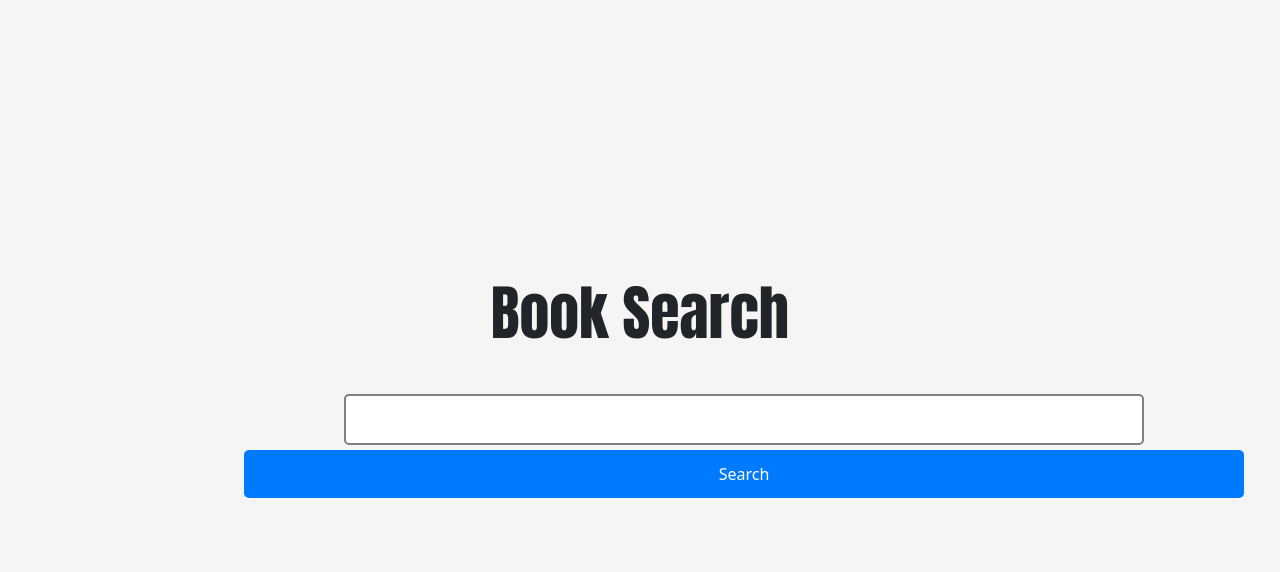
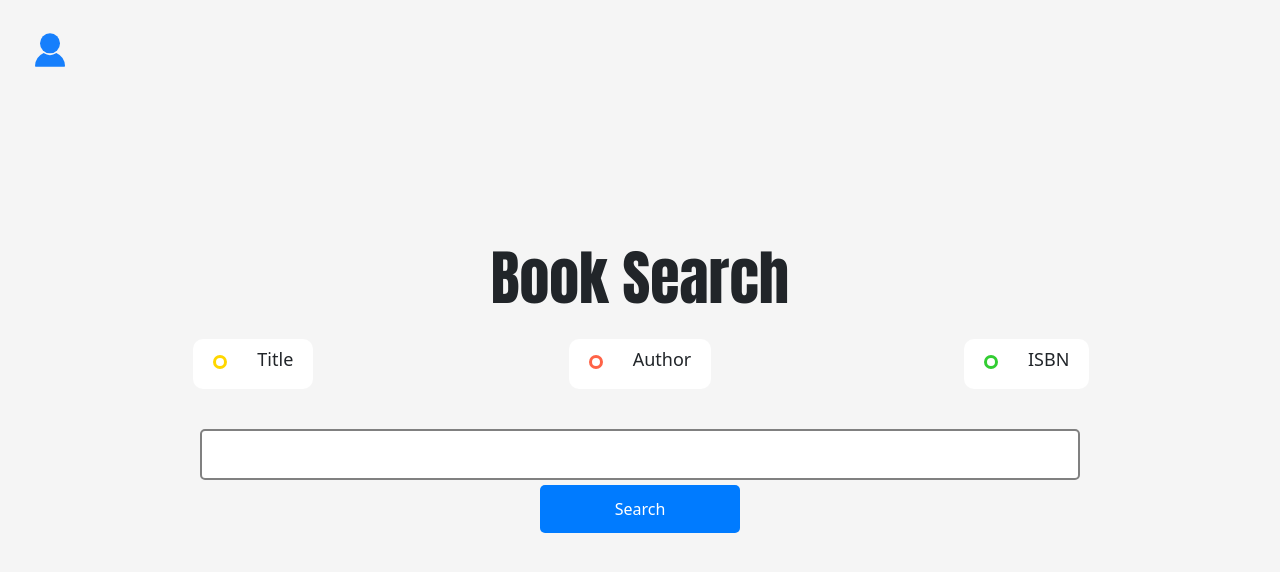
Before and after one commit to MingyuanRen/WaterlooLibrary, a React (Create React App) app in the folder frontend/: page /search in a window 1280 px wide. Shown: the top 572 px of the page. Built offline with nearby package versions, Linux system fonts and the light colour scheme.

Commit message:
Add filters for search results

```diff
--- a/frontend/src/App.js
+++ b/frontend/src/App.js
@@ -6,7 +6,6 @@ import { Home } from './components/Home';
 import { HomePage } from './components/HomePage';
 import { AdminHome } from './components/AdminHome';
 import { SearchPage } from './components/SearchPage';
-// import { BookResults } from './components/BookResults';
 import { BookDetails } from './components/BookDetails';
 import React, { useState } from 'react';
 import { UserContext } from './UserContext';
@@ -34,7 +33,6 @@ const App = () => {
           <Route path="/home" element={<Home />} />
           <Route path="/admin-home" element={<AdminHome />} />
           <Route path="/search" element={<SearchPage />} />
-          {/* <Route path="/book-results" element={<BookResults />} /> */}
           <Route path="/books/:isbn" element={<BookDetails />} />
           <Route path="/user-home" element={<UserHome />} />
           <Route path="/user-profile" element={<UserProfile />} />
--- a/frontend/src/components/BookDetails.js
+++ b/frontend/src/components/BookDetails.js
@@ -1,13 +1,17 @@
-import React from 'react';
+import React, { useEffect, useState } from 'react';
 import axios from 'axios';
 import {useLocation} from 'react-router-dom';
 import './BookDetails.css';
 
 export const BookDetails = () => {
-    const location = useLocation()
+    const location = useLocation();
+    const [user, setUser] = useState(null);
 
     let book = location.state.book
-    const user = {"uid": 2}
+    useEffect(() => {
+        // Get user from location state and set it to state
+        setUser(location.state.user);
+      }, [location]);
 
     const handleBorrow = async (e) => {
         e.preventDefault();
--- a/frontend/src/components/Login.jsx
+++ b/frontend/src/components/Login.jsx
@@ -38,7 +38,7 @@ export const Login = () => {
         if (res.data.is_admin) {
           navigate('/admin-home', { state: { user: userDetails.data } }); // redirect to admin home page
         } else {
-          navigate('/user-home', { state: { user: userDetails.data } }); // redirect to user home page
+          navigate('/search', { state: { user: userDetails.data } }); // redirect to search page
         }
       }
     } catch (error) {
--- a/frontend/src/components/SearchPage.css
+++ b/frontend/src/components/SearchPage.css
@@ -27,11 +27,12 @@
     padding: 20px;
     font-size: 18px;
     float: left;
-    width: 80%;
+    width: 100%;
   }
 
   .search-container>form {
-    width: 1000px;
+    display: flex;
+    width: 1100px;
   }
 
 
@@ -39,7 +40,7 @@
     border:2px solid gray;
     outline:none;
     font:14px/30px;
-    padding-left: 10px;
+    padding-left: 5px;
     padding-top: 10px;
     padding-bottom: 10px;
     width: 80%;
@@ -59,24 +60,41 @@
     padding: 12px 10px 12px 10px;
     cursor: pointer;
     font:14px/34px;
+    margin-left: 5px;
+    width: 200px;
   }
 
   .search-results {
     list-style: none;
     padding: 0;
     width: max-content;
+    align-items: center;
   }
 
   .search-results>tr>td {
-    padding: 5px;
+    padding: 10px;
   }
 
   .search-results li a {
     color: #333;
     text-decoration: none;
     font-size: 16px;
+
   }
 
   .search-results li a:hover {
     text-decoration: underline;
   }
+
+  .filters {
+    display: grid;
+    grid-template-columns: repeat(3, 1fr);
+    gap: 20px;
+  }
+
+  @media only screen and (max-width: 650px) {
+    .filters {
+      grid-template-columns: 1fr;
+      gap: 0;
+    }
+  }
--- a/frontend/src/components/SearchPage.js
+++ b/frontend/src/components/SearchPage.js
@@ -1,17 +1,20 @@
-import React, { useState } from 'react';
-import axios from 'axios';
-import './SearchPage.css';
-import { useNavigate } from 'react-router-dom';
+import React, { useState } from "react";
+import axios from "axios";
+import "./SearchPage.css";
+import { Link } from "react-router-dom";
+import { Filter, UserIcon } from "./filter.jsx";
+import { motion, AnimatePresence } from "framer-motion";
 
 export const SearchPage = () => {
-    const navigate = useNavigate();
-    const [value, setSearchQuery] = useState('');
-    //const [searchResults, setSearchResults] = useState([]);
+  let counter = 1;
+  const [searchQuery, setSearchQuery] = useState("");
+  const [searchResults, setSearchResults] = useState([]);
+  const [activeFilter, setActiveFilter] = useState("");
 
   const handleSearch = async (e) => {
     e.preventDefault();
-
     try {
+      /*
             const response = await axios.get('/books/search', {
                 params: { value },
             });
@@ -19,27 +22,101 @@ export const SearchPage = () => {
             if (response.data.status_code === 400 || response.data.status_code === 404) {
                 alert(response.data.message)
             }
-            //setSearchResults(response.data);
-            navigate('/book-results', { state: { results: response.data } })
+            setSearchResults(response.data);*/
+      setSearchResults([{ isbn: "123456789", title: "fake_title" , author: "a"}]);
     } catch (error) {
       alert(error.response.data.error);
     }
   };
 
   return (
+    <motion.div>
+        <div>
+            <Link to="/user-home">
+                <UserIcon/>
+            </Link>
+        </div>
       <div className="search">
         <h2 className="search-title">Book Search</h2>
-            <div className='search-container'>
+      </div>
+      <div className="filters">
+      <Filter
+          title="Title"
+          isActive={activeFilter.includes('title')}
+          onClick={() =>
+            setActiveFilter((prevFilters) =>
+              prevFilters.includes('title')
+                ? prevFilters.filter((filter) => filter !== 'title')
+                : [...prevFilters, 'title']
+            )
+          }
+        />
+        <Filter
+          title="Author"
+          isActive={activeFilter.includes('author')}
+          onClick={() =>
+            setActiveFilter((prevFilters) =>
+              prevFilters.includes('author')
+                ? prevFilters.filter((filter) => filter !== 'author')
+                : [...prevFilters, 'author']
+            )
+          }
+        />
+        <Filter
+          title="ISBN"
+          isActive={activeFilter.includes('isbn')}
+          onClick={() =>
+            setActiveFilter((prevFilters) =>
+              prevFilters.includes('isbn')
+                ? prevFilters.filter((filter) => filter !== 'isbn')
+                : [...prevFilters, 'isbn']
+            )
+          }
+        />
+      </div>
+      <div className="search">
+        <div className="search-container">
           <form onSubmit={handleSearch}>
             <input
-                        className='search-input'
+              className="search-input"
               type="text"
-                        value={value}
+              value={searchQuery}
               onChange={(e) => setSearchQuery(e.target.value)}
             />
-                    <button className="search-button" type="submit">Search</button>
+            <button className="search-button" type="submit">
+              Search
+            </button>
           </form>
+
         </div>
       </div>
+      <AnimatePresence>
+      {searchResults
+            ?.filter((book) => {
+              const titleMatch =
+                !(activeFilter.includes('title')) || book.title.toLowerCase().includes(searchQuery.toLowerCase());
+              const authorMatch =
+                !(activeFilter.includes('author')) || book.author.toLowerCase().includes(searchQuery.toLowerCase());
+              const isbnMatch = !(activeFilter.includes('isbn')) || book.isbn.includes(searchQuery);
+
+              return titleMatch && authorMatch && isbnMatch;
+            })
+          .map((book) => {
+            return (
+                <scroll>
+                  <tr>
+                <th scope="row">{counter++}</th>
+                <td key={book.isbn}>
+                  <Link to={`/books/${book.isbn}`} state={{ book: book }}>
+                    {book.title}
+                  </Link>
+                </td>
+                <td>{book.author}</td>
+              </tr>
+                </scroll>
             );
-}
+          })}
+      </AnimatePresence>
+    </motion.div>
+  );
+};
--- /dev/null
+++ b/frontend/src/components/filter.css
@@ -0,0 +1,45 @@
+.wrapper {
+    display: flex;
+    padding: 10px 20px;
+    margin-bottom: 20px;
+    background-color: white;
+    align-items: center;
+    border-radius: 10px;
+    transition: transform 0.2s;
+  }
+
+  .wrapper:hover {
+    cursor: pointer;
+    transform: scale(1.05);
+  }
+
+  .title {
+    text-align: left;
+    font-size: large;
+  }
+
+  .circle {
+    display: flex;
+    width: 14px;
+    height: 14px;
+    margin-right: 30px;
+    margin-bottom: 10px;
+    border-radius: 50%;
+    border-style: solid;
+    border-width: 3px;
+  }
+
+  .user-icon-button {
+    background-color: transparent;
+    border: none;
+    cursor: pointer;
+    position: absolute;
+    top: 20px; /* Adjust the top position as needed */
+    left: 20px; /* Adjust the left position as needed */
+    align-items: center;
+    justify-content: center;
+    padding: 5px;
+    z-index: 100;
+    width: 50px;
+    height: 50px;
+  }
--- /dev/null
+++ b/frontend/src/components/filter.jsx
@@ -0,0 +1,35 @@
+import "./filter.css";
+
+export const Filter = ({title, isActive, onClick}) => {
+  return (
+    <div
+      className={"wrapper"}
+      onClick={onClick}
+      style={{ backgroundColor: `${isActive ? "lavender" : "white"}` }}
+    >
+      <div
+        className={"circle"}
+        style={{
+          borderColor: `${
+            title === "Title"
+              ? "gold"
+              : title === "Author"
+              ? "tomato"
+              : "limegreen"
+          }`,
+        }}
+      ></div>
+      <h3 className={"title"}>{title}</h3>
+    </div>
+
+  );
+};
+
+export const UserIcon = () => {
+  // Add your icon SVG or image here
+  return (
+    <button className="user-icon-button">
+      <svg xmlns="http://www.w3.org/2000/svg" data-name="Layer 1" viewBox="0 0 48 48" id="user"><path fill="#167ffc" d="M31.64,27.72a13.94,13.94,0,0,1-15.28,0A18,18,0,0,0,6.05,42.94a1,1,0,0,0,.27.75,1,1,0,0,0,.73.31H41a1,1,0,0,0,.73-.31,1,1,0,0,0,.27-.75A18,18,0,0,0,31.64,27.72Z" class="color42c3cf svgShape"></path><circle cx="24" cy="16" r="12" fill="#167ffc" class="color42c3cf svgShape"></circle></svg>
+    </button>
+  );
+};
```
Also changed, not shown: frontend/src/components/BookDetail.css (deleted, +0 -30 lines), frontend/src/components/BookResults.js (deleted, +0 -36 lines). Lines whose indentation alone changed are shown as unchanged.
